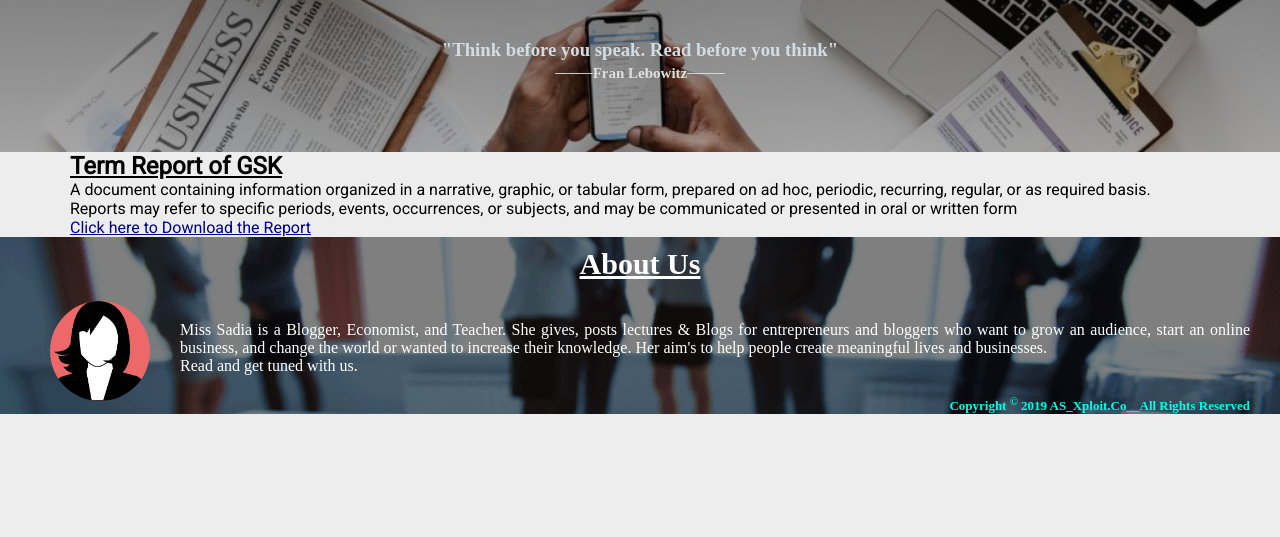
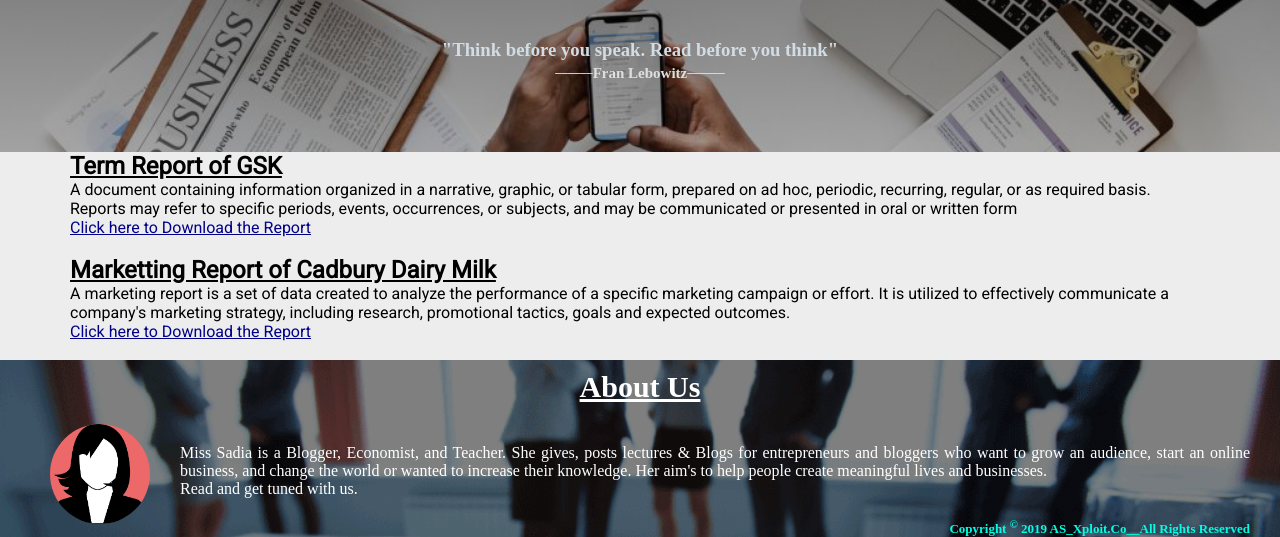
Before and after one commit to Aniasadia/S-Blogs, a plain HTML site: page reports.html in a window 1280 px wide. Shown: the part 289-826 px from the top of the page. Before the commit the page ends 800 px from the top, so only its background shows below. Drawn offline with Linux system fonts and the light colour scheme.

Commit message:
Update reports.html

```diff
--- a/reports.html
+++ b/reports.html
@@ -31,6 +31,14 @@
 		<p>A document containing information organized in a narrative, graphic, or tabular form, prepared on ad hoc, periodic, recurring, regular, or as required basis. Reports may refer to specific periods, events, occurrences, or subjects, and may be communicated or presented in oral or written form</p>
 		<a href="https://drive.google.com/file/d/1D5C4z4S13Pa4bh5QK366q0OZC2Mw1IdU/view"> Click here to Download the Report</a>
 
+		<br>
+		<br>
+		<h2>Marketting Report of Cadbury Dairy Milk</h2>
+		<p> A marketing report is a set of data created to analyze the performance of a specific marketing campaign or effort. It is utilized to effectively communicate a company's marketing strategy, including research, promotional tactics, goals and expected outcomes.</p>
+		<a href="https://drive.google.com/file/d/1EKJTqyFn4Qu6tfjmB5VrDUFHyRDD4oza/view"> Click here to Download the Report</a>
+		<br>
+		<br>
+
 
 	</section>
 
```
